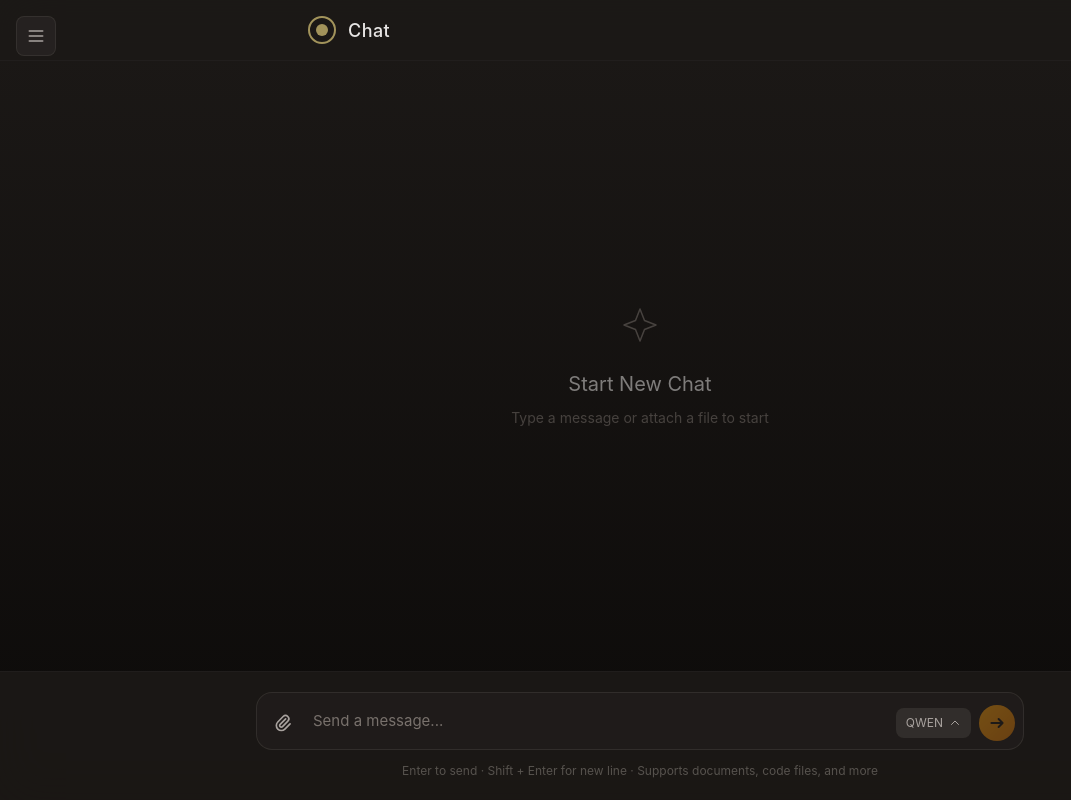
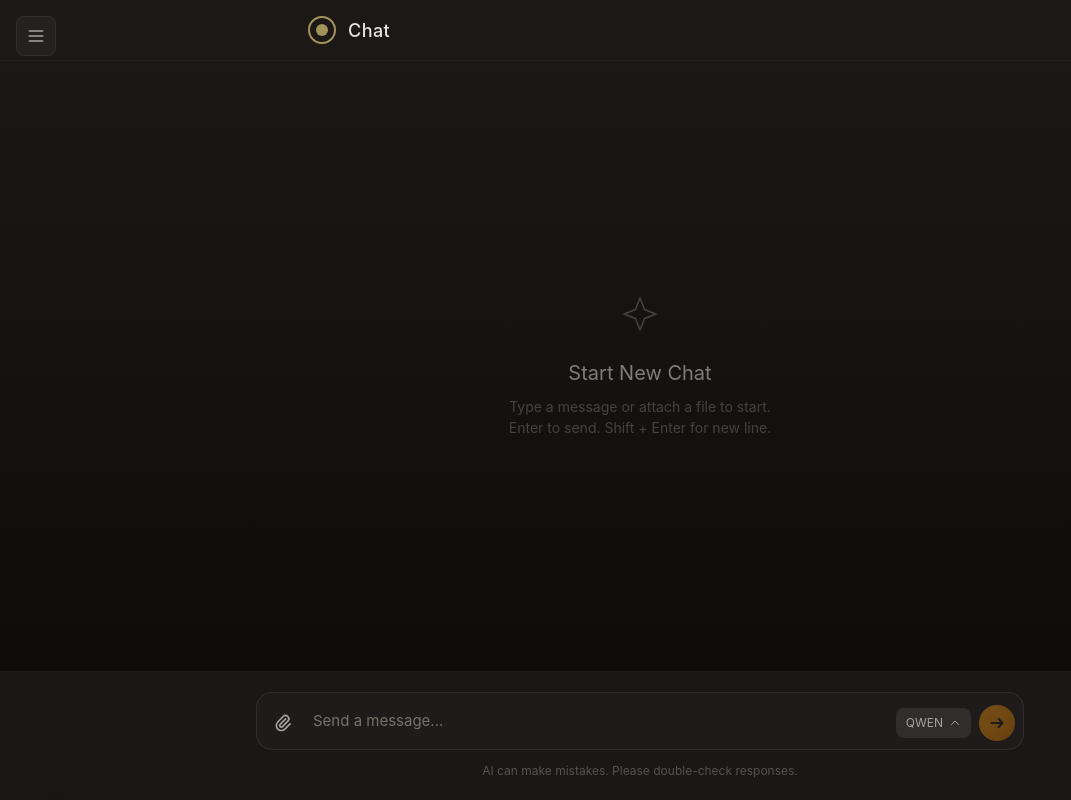
Before and after one commit to DravenCat/LLMInferenceService, a React (Create React App) app in the folder chat_interface/: page / in a window 1280 px wide. Shown: the whole page, without its empty margins (0-1071 px from the left). Built offline with nearby package versions, Linux system fonts and the light colour scheme.

Commit message:
Add unit test

```diff
--- a/chat_interface/src/components/MessageContent.jsx
+++ b/chat_interface/src/components/MessageContent.jsx
@@ -79,7 +79,7 @@ const wrapBareLatex = (content) => {
   });
 
   // 处理 \[ ... \] 格式（LaTeX display math）
-  result = result.replace(/\\\[([\s\S]*?)\\\]/g, (match, inner) => {
+  result = result.replace(/\\\[([\s\S]*?)\\]/g, (match, inner) => {
     return `$$${inner.trim()}$$`;
   });
 
@@ -90,7 +90,7 @@ const wrapBareLatex = (content) => {
 
   // 处理方括号格式 [ 5! = 5 \times 4 ] - 包含 LaTeX 命令的
   result = result.replace(
-    /\[\s*([^\[\]]*?\\[a-zA-Z]+[^\[\]]*?)\s*\]/g,
+      /\[\s*([^[\]]*?\\[a-zA-Z]+[^[\]]*?)\s*]/g,
     (match, inner) => `$${inner.trim()}$`
   );
 
--- a/chat_interface/src/components/Sidebar.jsx
+++ b/chat_interface/src/components/Sidebar.jsx
@@ -1,4 +1,4 @@
-import React, { useState, useEffect } from "react";
+import React from "react";
 import styles from "./Sidebar.module.css";
 
 const Sidebar = ({
--- a/chat_interface/src/components/StreamChat.js
+++ b/chat_interface/src/components/StreamChat.js
@@ -372,7 +372,7 @@ const StreamingChat = () => {
   const handleDeleteSession = async (sessionId) => {
     // 调用后端删除会话
     try {
-      await fetch(`http://localhost:8080/session/${sessionId}`, {
+      await fetch(`http://localhost:8080/sessions/${sessionId}`, {
         method: "DELETE",
       });
     } catch (e) {
@@ -466,7 +466,8 @@ const StreamingChat = () => {
               <path strokeLinejoin="round" d="M24 4L28.5 15.5L40 20L28.5 24.5L24 36L19.5 24.5L8 20L19.5 15.5L24 4Z" />
             </svg>
             <p className={styles.emptyTitle}>Start New Chat</p>
-            <p className={styles.emptySubtitle}>Type a message or attach a file to start</p>
+            <p className={styles.emptySubtitle}>Type a message or attach a file to start.</p>
+            <p className={styles.emptySubtitle}>Enter to send. Shift + Enter for new line.</p>
           </div>
         ) : (
           <div className={styles.messagesContainer}>
@@ -525,7 +526,7 @@ const StreamingChat = () => {
                 onClick={handlePlusClick}
                 disabled={isStreaming}
                 className={styles.attachButton}
-                title="Upload File (txt, pdf, docx, pptx)"
+                title="Upload File. Support documents, code files, and more"
               >
                 <svg fill="none" viewBox="0 0 24 24" stroke="currentColor" strokeWidth="2">
                   <path strokeLinecap="round" strokeLinejoin="round" d="M15.172 7l-6.586 6.586a2 2 0 102.828 2.828l6.414-6.586a4 4 0 00-5.656-5.656l-6.415 6.585a6 6 0 108.486 8.486L20.5 13" />
@@ -572,7 +573,7 @@ const StreamingChat = () => {
           </div>
 
           <p className={styles.footerHint}>
-            Enter to send · Shift + Enter for new line · Supports documents, code files, and more
+            AI can make mistakes. Please double-check responses.
           </p>
         </div>
       </footer>
```
